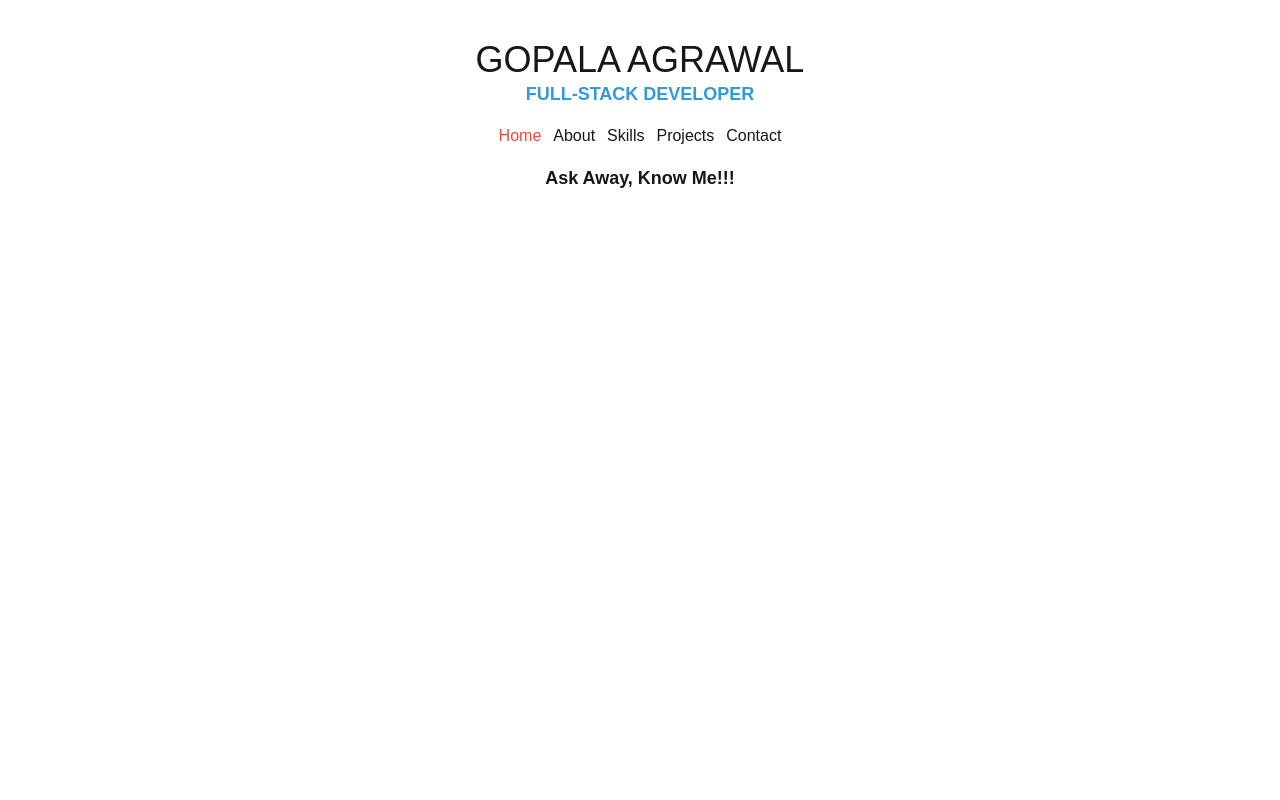
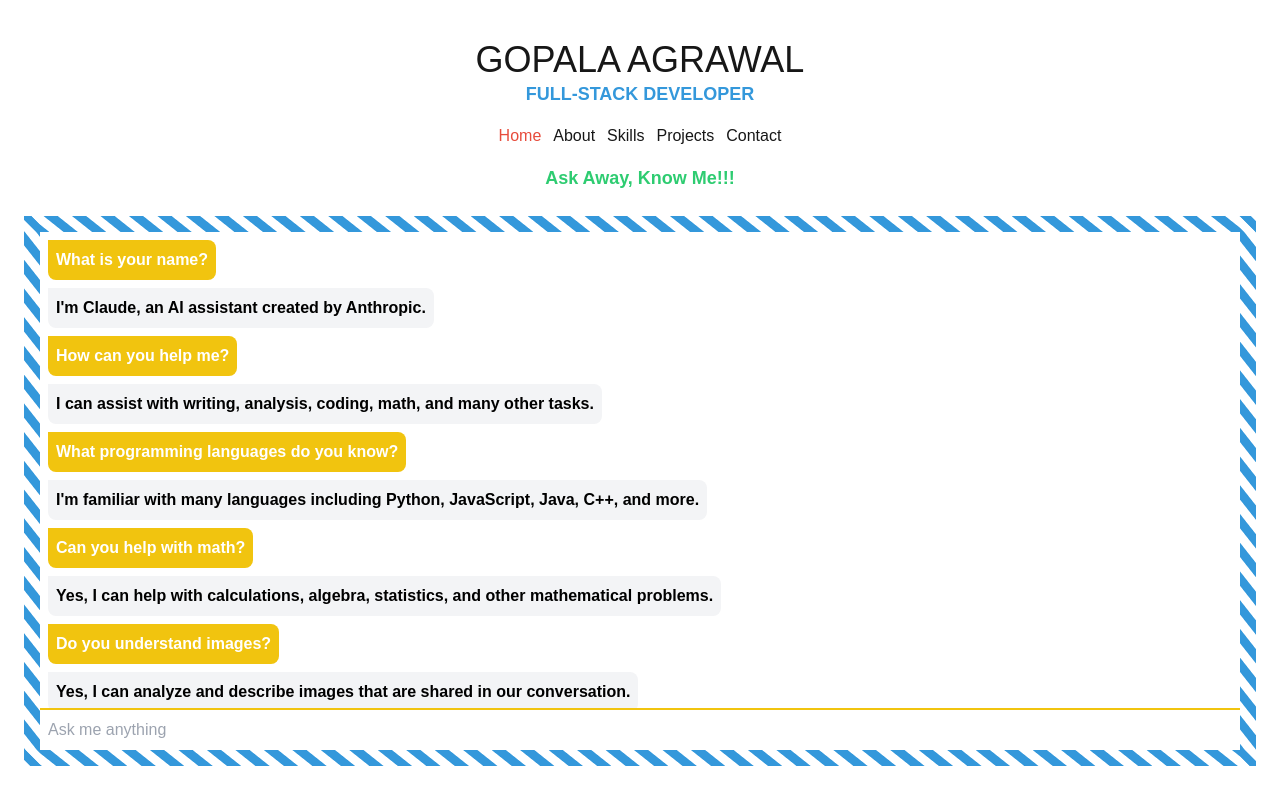
Before and after one commit to gopalagopala1/fullstack-portfolio, a Next.js app: page / in a window 1280 px wide. Built offline with nearby package versions, Linux system fonts and the light colour scheme; a web font is replaced by a local one.

Commit message:
feat: front page chat designs

```diff
--- a/src/app/page.tsx
+++ b/src/app/page.tsx
@@ -1,10 +1,66 @@
-import Image from "next/image";
+'use client'
+import { useEffect, useRef } from "react";
 
 export default function Home() {
-  return <div className="flex flex-col justify-center">
 
-    <h1 className="text-lg font-bold text-center">Ask Away, Know Me!!!</h1>
+  const inputRef = useRef<HTMLInputElement>(null);
 
+  useEffect(() => {
+    inputRef.current?.focus();
+  }, []);
+
+
+  const chatData = [
+    { user: "What is your name?", assistant: "I'm Claude, an AI assistant created by Anthropic." },
+    { user: "How can you help me?", assistant: "I can assist with writing, analysis, coding, math, and many other tasks." },
+    { user: "What programming languages do you know?", assistant: "I'm familiar with many languages including Python, JavaScript, Java, C++, and more." },
+    { user: "Can you help with math?", assistant: "Yes, I can help with calculations, algebra, statistics, and other mathematical problems." },
+    { user: "Do you understand images?", assistant: "Yes, I can analyze and describe images that are shared in our conversation." },
+    { user: "What's your knowledge cutoff date?", assistant: "My knowledge was last updated in April 2024." },
+    { user: "Can you write code?", assistant: "Yes, I can write, review, and debug code in various programming languages." },
+    { user: "Do you remember our conversations?", assistant: "No, I don't retain information between conversations." },
+    { user: "Can you learn from our interactions?", assistant: "No, I don't learn or adapt from our conversations." },
+    { user: "What languages can you speak?", assistant: "I can communicate in many languages, including English, Spanish, French, German, and more." },
+    { user: "Can you create images?", assistant: "No, I can't create, generate, edit, manipulate or produce images." },
+    { user: "Are you GPT?", assistant: "No, I'm Claude, created by Anthropic, not by OpenAI." },
+    { user: "What's your purpose?", assistant: "I aim to be helpful while being direct, honest, and ethical in my interactions." },
+    { user: "Can you solve complex problems?", assistant: "Yes, I can help break down and solve complex problems across various domains." },
+    { user: "Do you have emotions?", assistant: "I aim to be direct: I don't experience emotions like humans do." },
+    { user: "Can you write essays?", assistant: "Yes, I can help write essays on various topics with proper structure and research." },
+    { user: "Do you have personal opinions?", assistant: "I can engage with topics while remaining objective and transparent about my limitations." },
+    { user: "Can you explain difficult concepts?", assistant: "Yes, I can break down complex topics into understandable explanations." },
+    { user: "What are your limitations?", assistant: "I can't browse the internet, create images, or retain information between chats." },
+    { user: "How accurate are your responses?", assistant: "I strive for accuracy but can make mistakes and will acknowledge when I'm uncertain." }
+  ];
+
+ const chat = () => {
+  return (
+    <div className="h-[calc(100vh-250px)] w-full flex flex-col justify-between items-start border-pattern ">
+      <div className="overflow-y-auto h-[calc(100vh-270px)] w-full flex flex-col gap-2 p-2">
+        {chatData.map((data, index) => (
+          <div key={index} className="flex flex-col gap-2 w-full items-start font-semibold">
+            <div className="bg-yellow text-white p-2 rounded-tr-lg rounded-br-lg rounded-bl-lg">
+              {data.user}
+            </div>
+            <div className="bg-gray-100 text-black p-2 rounded-tr-lg rounded-bl-lg rounded-br-lg">
+              {data.assistant}
+            </div>
+          </div>
+        ))}
+      </div>
+
+
+      <input ref={inputRef} type="text" className="w-full p-2 border-t-2 border-gray focus:outline-none focus:border-t-2 focus:border-yellow" placeholder="Ask me anything" />
+    </div>
+  )
+ }
+
+return <div className="flex flex-col justify-center gap-6">
+
+    <h1 className="text-lg font-extrabold text-green text-center">Ask Away, Know Me!!!</h1>
+
+
+    {chat()}
 
   </div>;
 }
```
